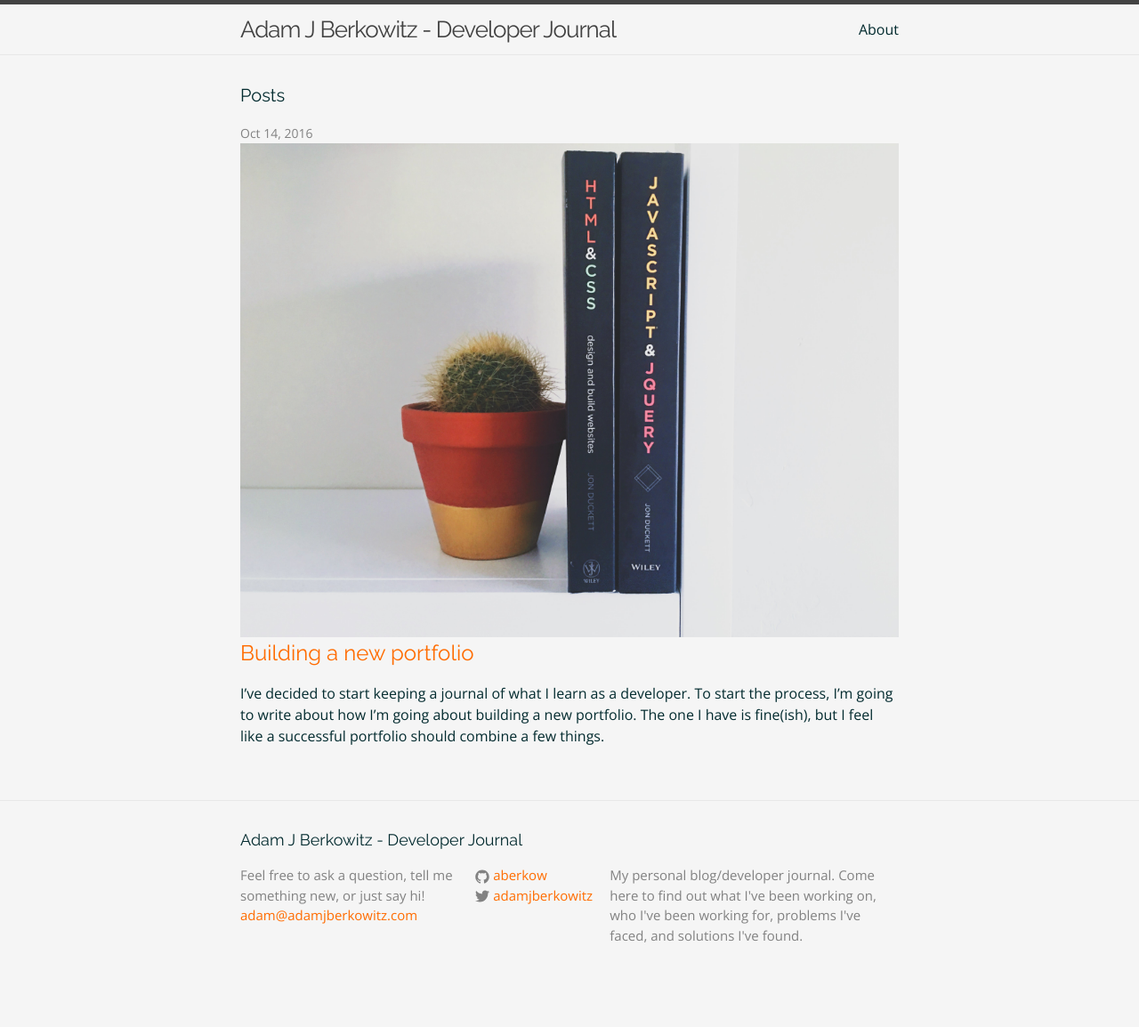
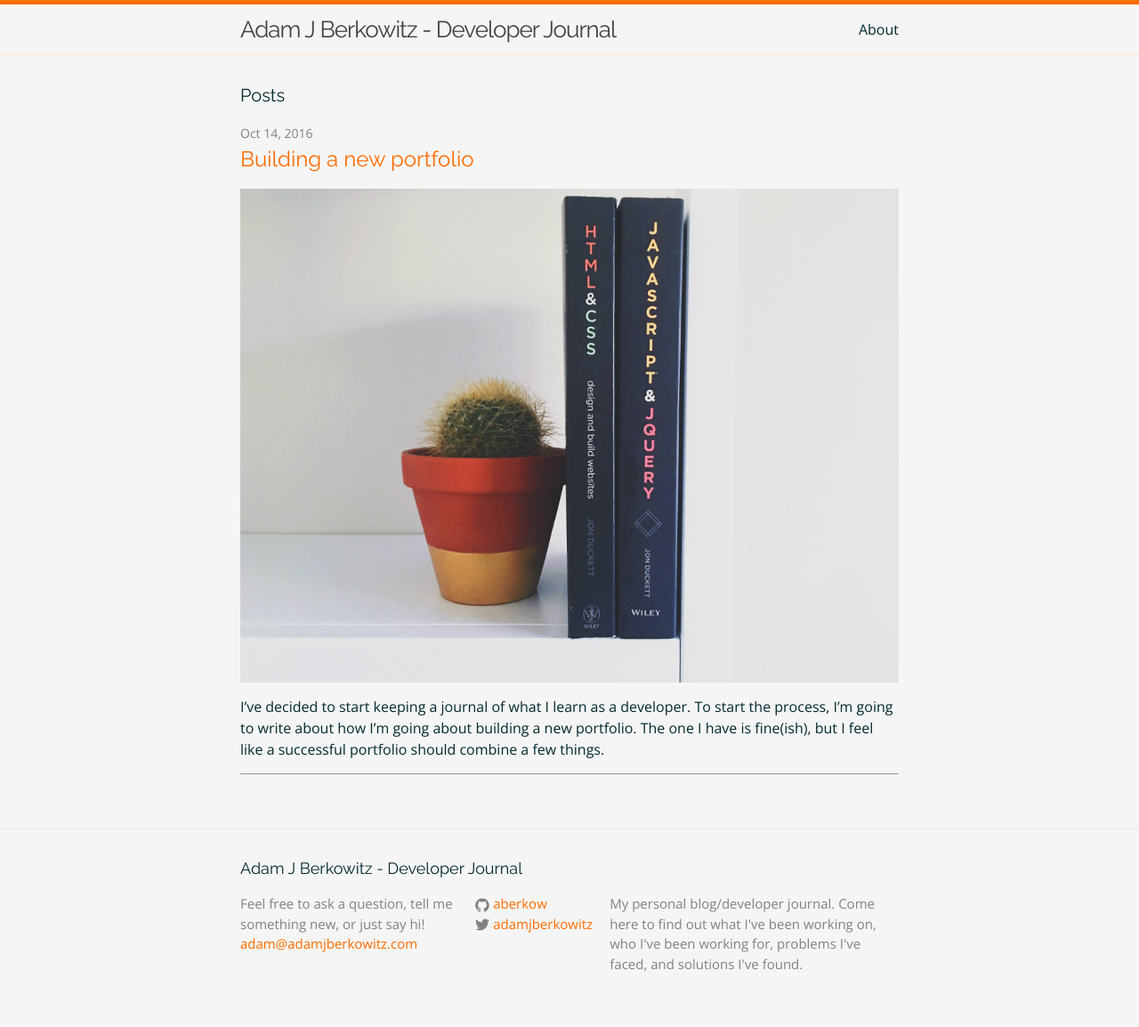
Before and after one commit to aberkow/journal, a Jekyll site: the page built from index.html, in a window 1280 px wide. Shown: the whole page at 89% size. Built offline with Jekyll 4.4.1, drawn with Linux system fonts in a browser that asks for light colours; before the commit the page ends 1122 px from its top, so only the background shows below that.

Commit message:
style tweaks

```diff
--- a/_sass/_base.scss
+++ b/_sass/_base.scss
@@ -15,7 +15,7 @@
  */
 body {
     font: $base-font-weight #{$base-font-size}/#{$base-line-height} $base-font-family;
-    color: $text-color;
+    color: $main-color;
     background-color: $background-color;
     -webkit-text-size-adjust: 100%;
     -webkit-font-feature-settings: "kern" 1;
@@ -92,15 +92,15 @@
  * Links
  */
 a {
-    color: $brand-color;
+    color: $highlight-color;
     text-decoration: none;
 
     &:visited {
-        color: darken($brand-color, 15%);
+        color: darken($highlight-color, 15%);
     }
 
     &:hover {
-        color: lighten($brand-color, 20%);
+        color: lighten($highlight-color, 20%);
         text-decoration: underline;
     }
 }
--- a/_sass/_layout.scss
+++ b/_sass/_layout.scss
@@ -2,8 +2,8 @@
  * Site header
  */
 .site-header {
-    border-top: 5px solid $grey-color-dark;
-    border-bottom: 1px solid $grey-color-light;
+    border-top: 5px solid $highlight-color;
+    border-bottom: 1px solid lighten($highlight-color, 40%);
     min-height: 56px;
 
     // Positioning context for the mobile navigation icon
@@ -34,7 +34,7 @@
     }
 
     .page-link {
-        color: $text-color;
+        color: $main-color;
         line-height: $base-line-height;
 
         // Gaps between nav items, but not on the last one
--- a/css/main.scss
+++ b/css/main.scss
@@ -15,9 +15,9 @@
 
 $spacing-unit:     30px;
 
-$text-color:       #032b2f;
+$main-color:       #032b2f;
 $background-color: #f5f5f5;
-$brand-color:      #ff6C00;
+$highlight-color:      #ff6C00;
 
 $grey-color:       #828282;
 $grey-color-light: lighten($grey-color, 40%);
--- a/index.html
+++ b/index.html
@@ -10,14 +10,19 @@
     {% for post in site.posts %}
       <li>
         <span class="post-meta">{{ post.date | date: "%b %-d, %Y" }}</span>
-        <div class="post-featuredImage-wrapper">
-          <!-- Get the featured image of the post and display it. -->
-          <img src="{{ site.baseurl }}{{ post.featuredImage }}" alt="Featured Image for {{ post.title }}"/>
-        </div>
         <h2>
           <a class="post-link" href="{{ post.url | prepend: site.baseurl }}">{{ post.title }}</a>
         </h2>
+        <div class="post-featuredImage-wrapper">
+          <!-- Get the featured image of the post and display it. Use the image as a link to the post as well.-->
+
+          <a href="{{ post.url | prepend: site.baseurl }}">
+            <img src="{{ site.baseurl }}{{ post.featuredImage }}" alt="Featured Image for {{ post.title }}"/>
+          </a>
+        </div>
+
         <p class="post-excerpt">{{ post.excerpt }}</p>
+        <hr class="post-separator" />
       </li>
     {% endfor %}
   </ul>
```
